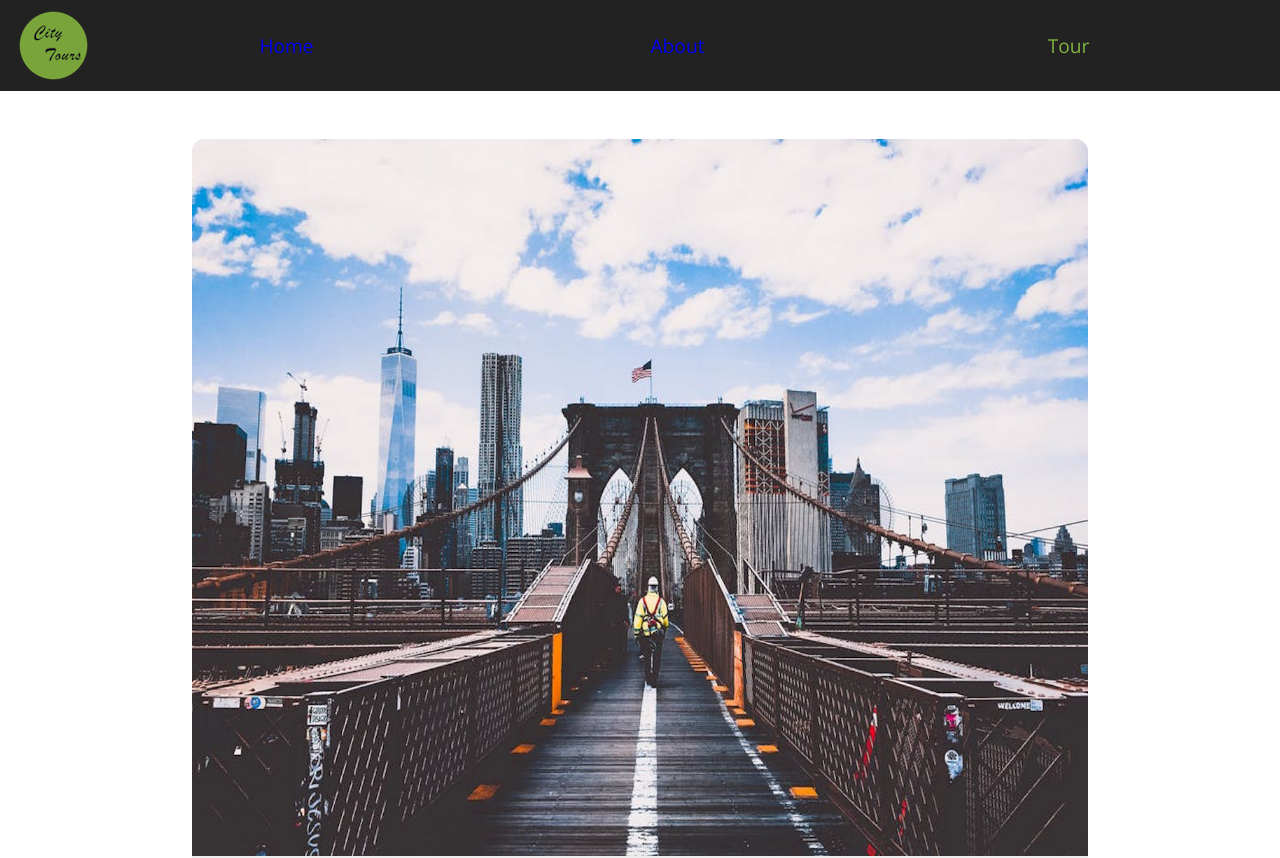
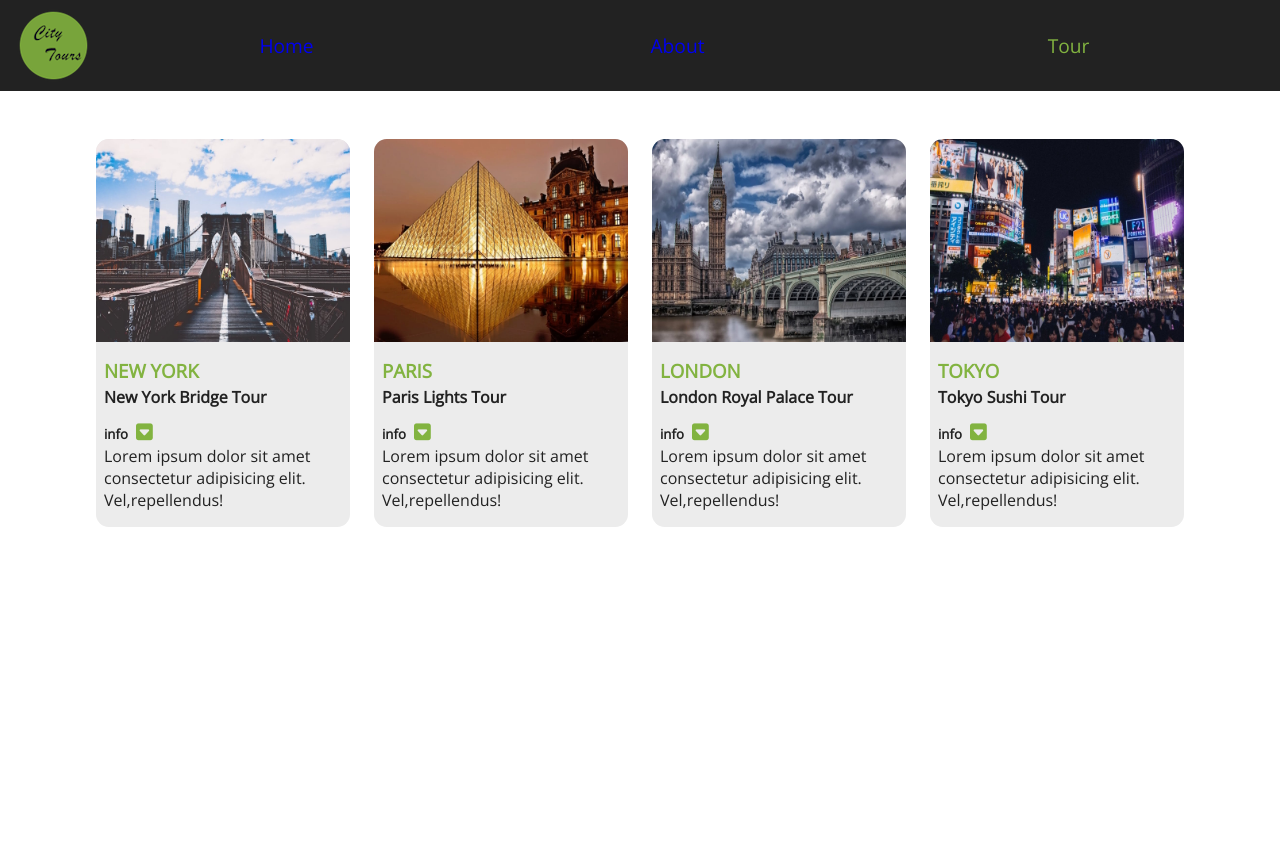
Before and after one commit to Tunji545/city-tour, a React (Create React App) app: page / in a window 1280 px wide. Shown: the top 858 px of the page. After the commit the page ends 800 px from the top, so only its background shows below. Built offline with nearby package versions, Linux system fonts and the light colour scheme.

Commit message:
Adding Finishing Styling with Grid

```diff
--- a/src/component/TourList/TourList.scss
+++ b/src/component/TourList/TourList.scss
@@ -5,3 +5,24 @@
   margin: 0 auto;
   padding: 2rem 0;
 }
+
+@media screen and (min-width: 768px) {
+  .tourList {
+    display: grid;
+    grid-template-columns: 1fr 1fr;
+    column-gap: 1.5rem;
+  }
+}
+
+@media screen and (min-width: 992px) {
+  .tourList {
+    width: 85vw;
+    grid-template-columns: 1fr 1fr 1fr;
+  }
+}
+
+@media screen and (min-width: 1140px) {
+  .tourList {
+    grid-template-columns: repeat(4, 1fr);
+  }
+}
```
